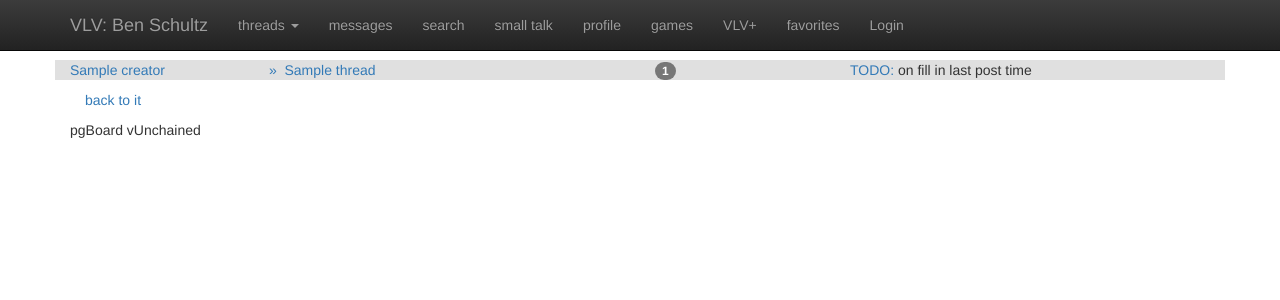
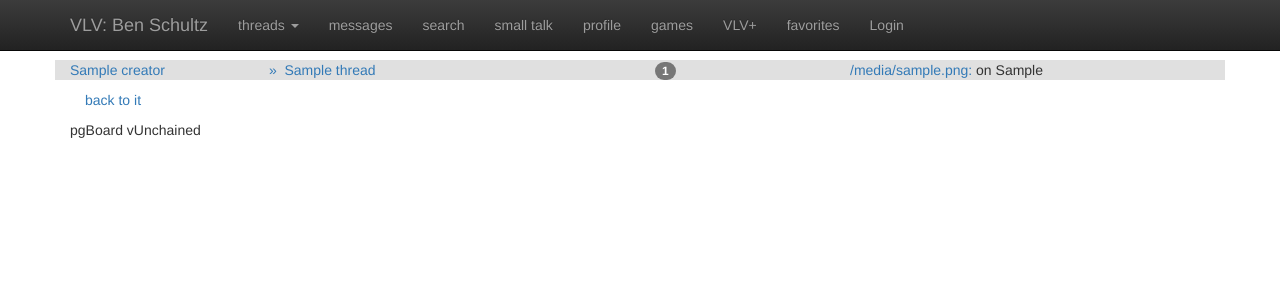
Before and after one commit to DarthHater/pgBoardUnchained, a Django app: template board/templates/thread.html in a window 1280 px wide. Shown: the top 300 px of the page. Run offline with Django 3.2, Linux system fonts and the light colour scheme; the template is opened without the code that fills it: most values are stand-ins (such as "Sample title", 1, 10 or a date in 2020); some libraries are stand-ins or nearby versions.

Commit message:
Trying to sort the thread view by last post create date, think I'm doing it wrong. Also added last_post created as a property for the template

```diff
--- a/board/models.py
+++ b/board/models.py
@@ -41,7 +41,11 @@ class Thread(models.Model):
 
 	def last_post(self):
 		if self.post_set.count():
-			return self.post_set.order_by("created")[0]
+			return self.post_set.order_by("-created")[0].created
+
+	def last_poster(self):
+		if self.post_set.count():
+			return self.post_set.order_by("-created")[0].creator
 
 class Post(models.Model):
 	created  = models.DateTimeField(auto_now_add=True)
--- a/board/templates/thread.html
+++ b/board/templates/thread.html
@@ -13,7 +13,7 @@
         <span class="badge">{{ thread.num_posts }}</span>
     </div>
     <div class="col-xs-10 col-md-4">
-        <a href="#">TODO:</a> on fill in last post time
+        <a href="#">{{ thread.last_poster }}:</a> on {{ thread.last_post }}
     </div>
 </div>
 {% endfor %}
--- a/board/views.py
+++ b/board/views.py
@@ -1,5 +1,6 @@
 from django.shortcuts import render_to_response, redirect
 from django.core.urlresolvers import reverse
+from django.db.models import Max
 from board.models import Forum, Thread, Post
 from django.core.context_processors import csrf
 from django.core.paginator import Paginator, InvalidPage, EmptyPage
@@ -12,7 +13,7 @@ from django.contrib.auth.decorators import login_required
 def list(request):
 	""" Get list of threads """
 	if request.user.is_authenticated():
-		threads = Thread.objects.all().order_by("-created")
+		threads = sorted(Thread.objects.all(), key=lambda m: m.post_set.order_by("-created")[0])
 		threads = mk_paginator(request, threads, 50)
 		return render_to_response("thread.html", dict(threads=threads, user=request.user))
 	else:
```
